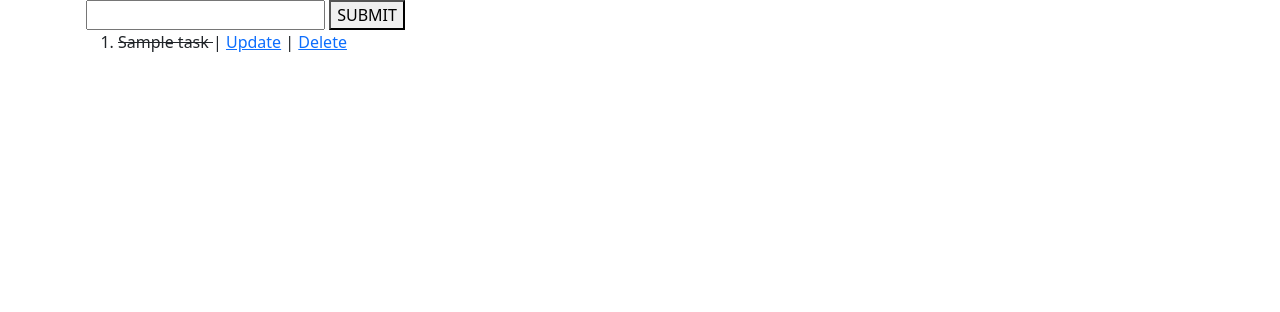
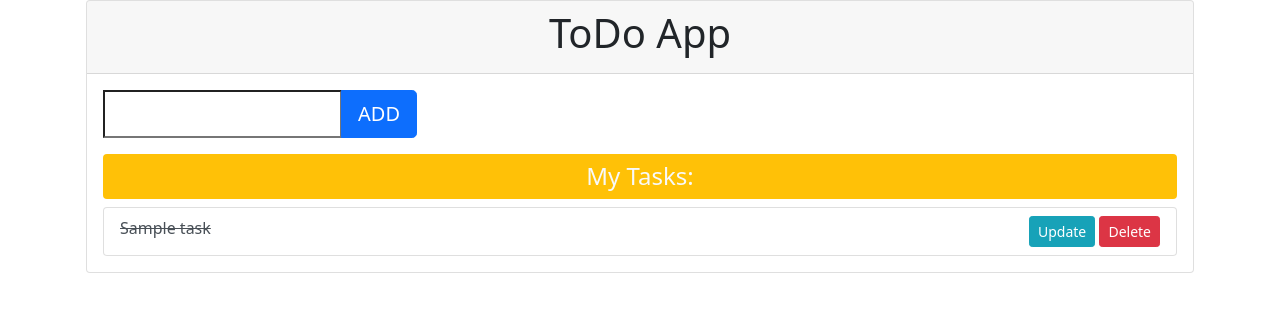
Before and after one commit to nataliesmyth/todoproject, a Django app: page / in a window 1280 px wide. Shown: the top 312 px of the page. Run offline with Django 3.2, Linux system fonts and the light colour scheme; tables that the repository leaves empty hold one stand-in row (values such as "Sample post"); some libraries are stand-ins or nearby versions.

Commit message:
added styling

```diff
--- a/todoproject/templates/index.html
+++ b/todoproject/templates/index.html
@@ -7,28 +7,43 @@ Tasks -
 {% block content %}
 <!-- <h1>Hello, world!</h1> -->
 
+<div class="card">
+    <div class="card-header">
+        <h1 class="text-center">ToDo App</h1>
+    </div>
+    <div class="card-body">
         <form method="post">
             {% csrf_token %}
 
+            <div class="input-group mb-3">
                 <!-- {{task_form}} to display all -->
-        {{task_form.title}} <!-- to display particular field-->
+                {{task_form.title}}
+                <!-- to display particular field-->
 
-        <button type="submit">SUBMIT</button>
+                <button type="submit" class="btn btn-primary btn-lg">ADD</button>
+            </div>
         </form>
 
-    <ol>
+        <h4 class="bg-warning text-light py-2 rounded text-center">My Tasks:</h4>
+
+        <ul class="list-group">
             {% for task in tasks %}
-            <li>
+            <li class="list-group-item list-group-item-action">
                 {% if task.completed == True %}
                 <strike>{{task.title}} </strike>
                 {% else %}
                 {{task.title}}
                 {% endif %}
 
-                | <a href="{% url "update_task" task.id %}">Update</a> | <a href="{% url "delete_task" task.id %}">Delete</a>
+                <div class="float-right">
+                    <a href="{% url "update_task" task.id %}" class="btn btn-sm btn-info">Update</a>
+                    <a href="{% url "delete_task" task.id %}" class="btn btn-sm btn-danger">Delete</a>
+                </div>
 
             </li>
             {% endfor %}
-    </ol>
+        </ul>
+    </div>
+</div>
 
 {% endblock content %}
```
Also changed, not shown: todoproject/templates/update_task.html (+17 -5 lines). Lines whose indentation alone changed are shown as unchanged.
